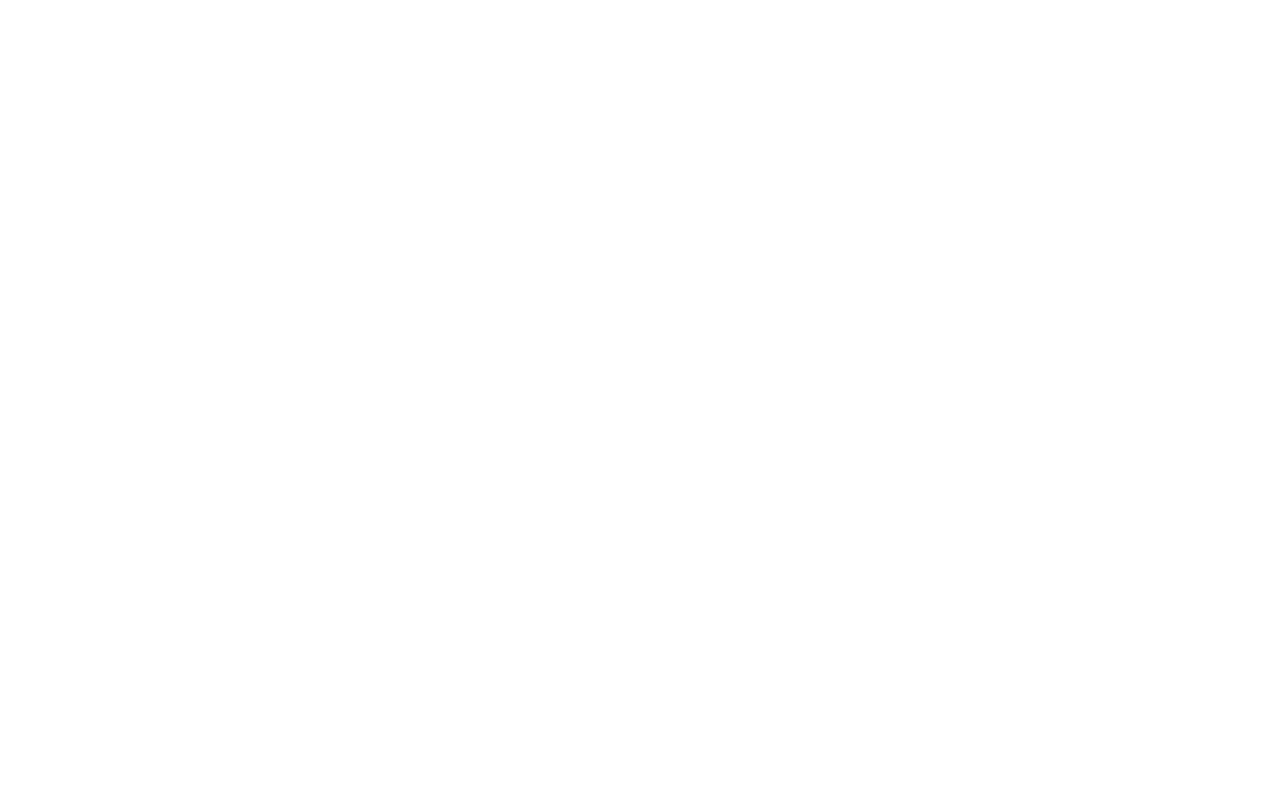
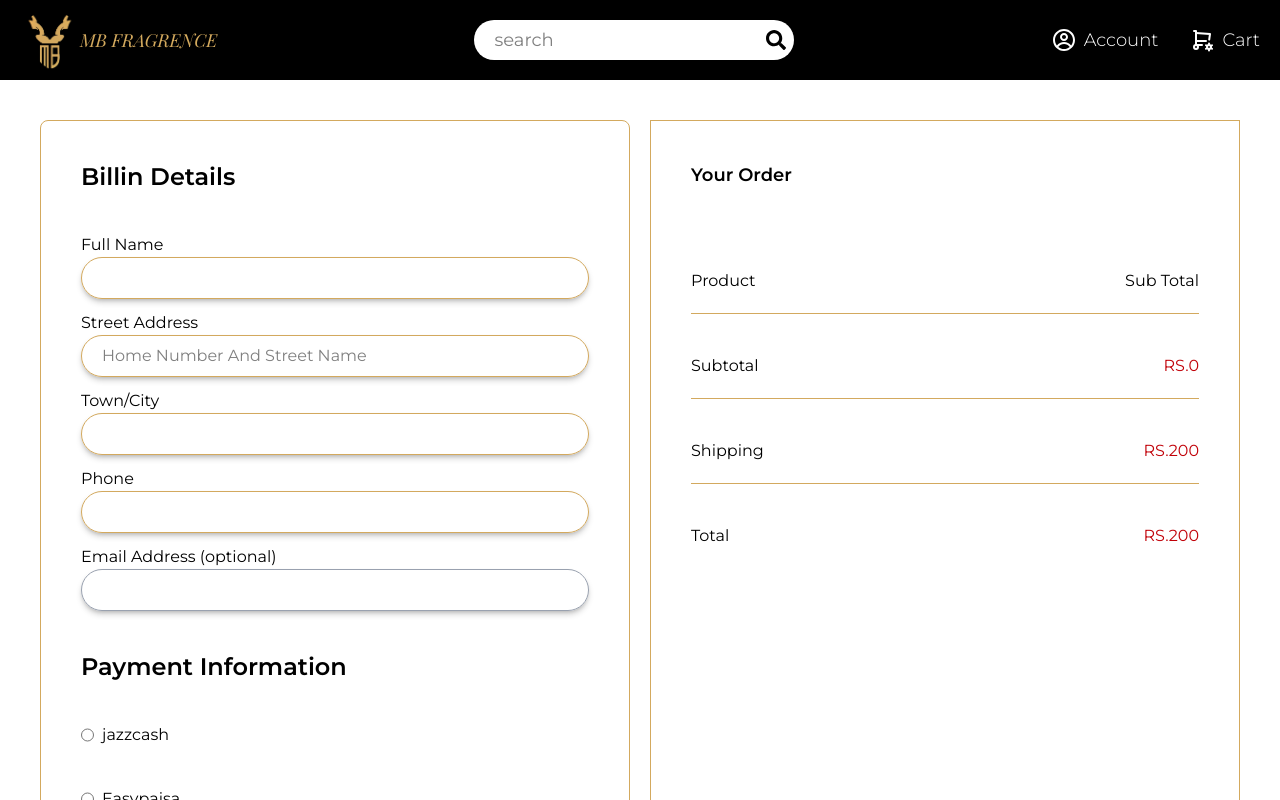
Before and after one commit to alih295/Perfume-Store, a React (Vite) app in the folder frontend/: page /checkout in a window 1280 px wide. Before the commit this address had no page. Shown: the top 800 px of the page. Built offline with nearby package versions, Linux system fonts and the light colour scheme.

Commit message:
feat: add Checkout page and integrate routing in Router component

```diff
--- a/frontend/src/Routes/Router.jsx
+++ b/frontend/src/Routes/Router.jsx
@@ -3,6 +3,7 @@
 import Home from '../pages/Home'
 import Cart from '../pages/Cart'
 import SearchedItems from '../pages/SearchedItems'
+import Checkout from '../pages/Checkout'
 
 function Router() {
    return (
@@ -12,6 +13,7 @@
                <Route path='/' element={<Home/>} />
                <Route path='/cart' element={<Cart/>} />
                  <Route path='/searchresult/:id' element={<SearchedItems/>} />
+                 <Route path='/checkout' element={<Checkout/>} />
             </Routes>
          </BrowserRouter>
 
--- a/frontend/src/components/Card.jsx
+++ b/frontend/src/components/Card.jsx
@@ -12,7 +12,7 @@
           return (
             <div
               key={idx}
-              className="w-60 hover:bg-black hover:text-white transition-all duration-500 font-[simple] min-h-100 relative shadow-xl shadow-black/50 overflow-hidden rounded-lg "
+              className="w-60 hover:scale-x-120 transition-all duration-500 font-[simple] min-h-100 relative shadow-xl shadow-black/50 overflow-hidden rounded-lg "
             >
               <img
                 className="w-full  h-60 object-cover"
@@ -20,7 +20,7 @@
                 alt=""
               />
               <div className="w-full flex gap-2 flex-col p-5">
-                <h3 className="text-lg leading-[20px] font-semibold  ">
+                <h3 className="text-lg font-[heading] leading-[20px] font-semibold  ">
                   {item.title}
                 </h3>
                 <h6 className="text-sm text-gray-600">{item.description}</h6>
--- a/frontend/src/pages/Cart.jsx
+++ b/frontend/src/pages/Cart.jsx
@@ -3,6 +3,7 @@
 import Footer from "../components/Footer";
 import CartSummary from "../components/CartSummary";
 import { ProductContext } from "../Context/Context";
+import { Link } from "react-router-dom";
 
 function Cart() {
   const { cartProducts } = useContext(ProductContext);
@@ -39,13 +40,13 @@
               <p> {totalPrice}</p>
             </div>
 
-            <button
-              className={`w-full cursor-pointer ${
+            <Link to={'/checkout'}
+              className={`w-full text-center cursor-pointer ${
                 cartProducts.length > 0 ? "block" : "hidden"
-              }  text-lg font-semibold py-2 rounded-full bg-[#ECB651]`}
+              }  text-lg font-semibold py-2 font-[heading] rounded-full bg-[#ECB651]`}
             >
               {cartProducts.length > 0 ? "Checkout" : "No Items Selected"}
-            </button>
+            </Link>
           </div>
         </div>
       <Footer />
--- /dev/null
+++ b/frontend/src/pages/Checkout.jsx
@@ -0,0 +1,100 @@
+import React, { useContext, useEffect, useState } from "react";
+import Nav from "../components/Nav";
+import Footer from "../components/Footer";
+import { ProductContext } from "../Context/Context";
+
+function Checkout() {
+  const{cartProducts } = useContext(ProductContext)
+  const [subTotal, setSubTotal] = useState(0)
+
+  useEffect(() => {
+    let Total=0
+    cartProducts.forEach((i)=>{
+       Total += i.price
+    })
+    setSubTotal(Total)
+  }, [])
+
+
+
+
+
+  return (
+    <div className="w-full min-h-screen  font-[simple] flex flex-col ">
+      <Nav />
+      <div className="w-full p-10 gap-5 flex flex-2 ">
+        <div className="w-1/2 p-10  rounded-lg border border-[#D3A95E]">
+          <h1 className="text-2xl mb-10 font-semibold">Billin Details</h1>
+          <form className="flex  flex-col ">
+            <label className="block  ">Full Name</label>
+            <input
+              className="w-full outline-none  py-2 px-5 rounded-full border border-[#D3A95E] shadow-md shadow-black/20"
+              type="text"
+            />
+            <label className="block mt-3 ">Street Address</label>
+            <input
+              placeholder="Home Number And Street Name"
+              className="w-full outline-none  py-2 px-5 rounded-full border border-[#D3A95E] shadow-md shadow-black/20"
+              type="text"
+            />
+            <label className="block mt-3 ">Town/City</label>
+            <input
+              className="w-full outline-none  py-2 px-5 rounded-full border border-[#D3A95E] shadow-md shadow-black/20"
+              type="text"
+            />
+            <label className="block mt-3 ">Phone</label>
+            <input
+              className="w-full outline-none  py-2 px-5 rounded-full border border-[#D3A95E] shadow-md shadow-black/20"
+              type="text"
+            />
+            <label className="block mt-3 ">Email Address (optional)</label>
+            <input
+              className="w-full outline-none  py-2 px-5 rounded-full border border-gray-400 shadow-md shadow-black/20"
+              type="text"
+            />
+            <div className="w-full flex flex-col gap-10  mt-10   rounded-lg ">
+              <h1 className="text-2xl font-semibold">Payment Information </h1>
+
+              <div className="flex gap-2 ">
+                <input type="radio" /> <p>jazzcash</p>
+              </div>
+              <div className="flex gap-2 ">
+                <input type="radio" /> <p>Easypaisa</p>
+              </div>
+              <button className="w-full p-2 text-lg font-[heading]  font-semibold  cursor-pointer bg-[#D3A95E] rounded-full ">Place Order</button>
+
+            </div>
+          </form>
+
+        </div>
+        <div className="w-1/2 p-10 flex flex-col gap-5  border border-[#D3A95E] ">
+          <h1 className="text-lg mb-10 font-semibold">Your Order</h1>
+          <div className="w-full py-5 capitalize flex items-center justify-between border-b border-[#D3A95E]  ">
+            <h4>Product</h4> <h4>sub total</h4>
+          </div>
+         {cartProducts.map((item,idx)=>{
+          return (
+             <div key={idx} className="w-full  flex border-b border-[#D3A95E] justify-between  items-center gap-5">
+            <img className="w-[20%] h-[80%] object-cover" src={item.src} alt="" />
+            <p>{item.title}</p> <p>RS.{item.price}</p>
+          </div>
+          )
+         })}
+          <div className="w-full py-5 capitalize flex items-center justify-between border-b border-[#D3A95E]  ">
+            <h4>Subtotal</h4> <h4 className="text-red-700"> RS.{subTotal}</h4>
+          </div>
+          <div className="w-full py-5 capitalize flex items-center justify-between border-b border-[#D3A95E]  ">
+            <h4>Shipping</h4> <h4 className="text-red-700"> RS.200</h4>
+          </div>
+          <div className="w-full py-5 capitalize flex items-center justify-between   ">
+            <h4>Total</h4> <h4 className="text-red-700">RS.{subTotal+200}</h4>
+          </div>
+        </div>
+      </div>
+
+      <Footer />
+    </div>
+  );
+}
+
+export default Checkout;
```
